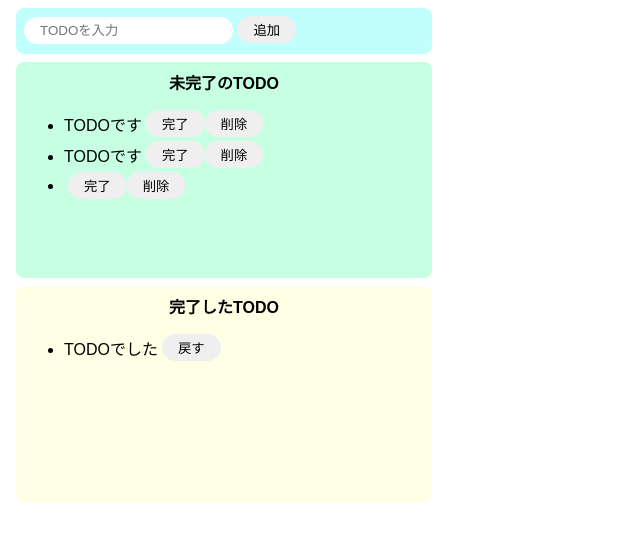
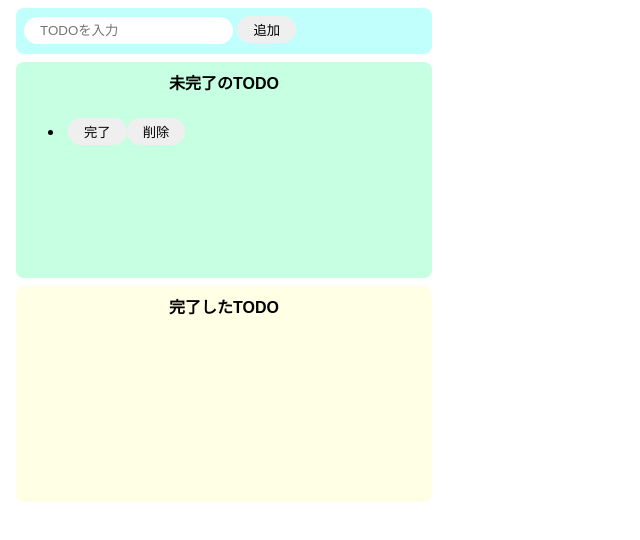
Before and after one commit to Ryo-chi/todo_js, a website built with Parcel: page index.html in a window 1280 px wide. Both pictures are taken after a click on the button "追加". Shown: the whole page, without its empty margins (0-640 px from the left). Built offline with nearby package versions, Linux system fonts and the light colour scheme.

Commit message:
finished

```diff
--- a/index.html
+++ b/index.html
@@ -14,27 +14,16 @@
     <div class="incomplete-area">
       <p class="title">未完了のTODO</p>
       <ul id="incomplete-list">
-        <div class="list-row">
-          <li>TODOです</li>
-          <button>完了</button>
-          <button>削除</button>
-        </div>
+        <div class="list-row"></div>
 
-        <div class="list-row">
-          <li>TODOです</li>
-          <button>完了</button>
-          <button>削除</button>
-        </div>
+        <div class="list-row"></div>
       </ul>
     </div>
 
     <div class="complete-area">
       <p class="title">完了したTODO</p>
       <ul id="complete-list">
-        <div class="list-row">
-          <li>TODOでした</li>
-          <button>戻す</button>
-        </div>
+        <div class="list-row"></div>
       </ul>
     </div>
 
--- a/src/index.js
+++ b/src/index.js
@@ -1,16 +1,27 @@
 import "./styles.css";
 
 const onClickAdd = () => {
+  //テキストボックスの値を所得し、初期化する
   const inputText = document.getElementById("add-text").value;
   document.getElementById("add-text").value = "";
 
+  createIncompleteList(inputText);
+};
+
+//未完了リストから指定の要素を削除
+const deleteFromIncompletelist = (target) => {
+  document.getElementById("incomplete-list").removeChild(target);
+};
+
+//未完了リストに追加する関数
+const createIncompleteList = (text) => {
   //div生成
   const div = document.createElement("div");
   div.className = "list-row";
 
   //liタグ生成
   const li = document.createElement("li");
-  li.innerText = inputText;
+  li.innerText = text;
 
   //button（完了）タグの生成
   const completeButton = document.createElement("button");
@@ -18,14 +29,6 @@ const onClickAdd = () => {
   completeButton.addEventListener("click", () => {
     //押された完了ボタンの親タグ（div）を未完了リストから削除
     deleteFromIncompletelist(completeButton.parentNode);
-  });
-
-  //button（削除）タグの生成
-  const deleteButton = document.createElement("button");
-  deleteButton.innerText = "削除";
-  deleteButton.addEventListener("click", () => {
-    //押された削除ボタンの親タグ（div）を未完了リストから削除
-    deleteFromIncompletelist(deleteButton.parentNode);
 
     //完了リストに追加する要素
     const addTarget = completeButton.parentNode;
@@ -43,6 +46,15 @@ const onClickAdd = () => {
     //buttonタグの生成
     const backButton = document.createElement("button");
     backButton.innerText = "戻す";
+    backButton.addEventListener("click", () => {
+      //押された戻すボタンの親タグを完了リストから削除
+      const deleteTarget = backButton.parentNode;
+      document.getElementById("complete-list").removeChild(deleteTarget);
+
+      //テキスト所得
+      const text = backButton.parentNode.firstElementChild.innerText;
+      createIncompleteList(text);
+    });
 
     //divタグの子要素に各要素を設定
     addTarget.appendChild(li);
@@ -50,6 +62,14 @@ const onClickAdd = () => {
 
     //完了リストに追加
     document.getElementById("complete-list").appendChild(addTarget);
+  });
+
+  //button（削除）タグの生成
+  const deleteButton = document.createElement("button");
+  deleteButton.innerText = "削除";
+  deleteButton.addEventListener("click", () => {
+    //押された削除ボタンの親タグ（div）を未完了リストから削除
+    deleteFromIncompletelist(deleteButton.parentNode);
   });
 
   //divタグの子要素に各要素を設定
@@ -61,11 +81,6 @@ const onClickAdd = () => {
   document.getElementById("incomplete-list").appendChild(div);
 };
 
-//未完了リストから指定の要素を削除
-const deleteFromIncompletelist = (target) => {
-  document.getElementById("incomplete-list").removeChild(target);
-};
-
 document
   .getElementById("add-button")
   .addEventListener("click", () => onClickAdd());
```
